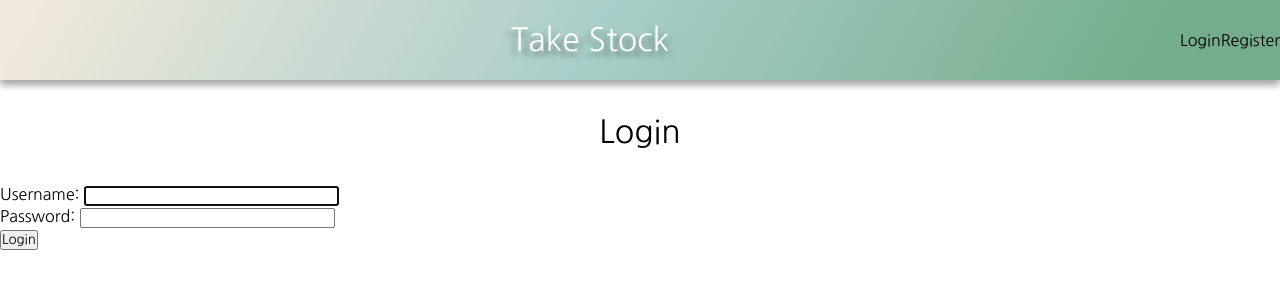
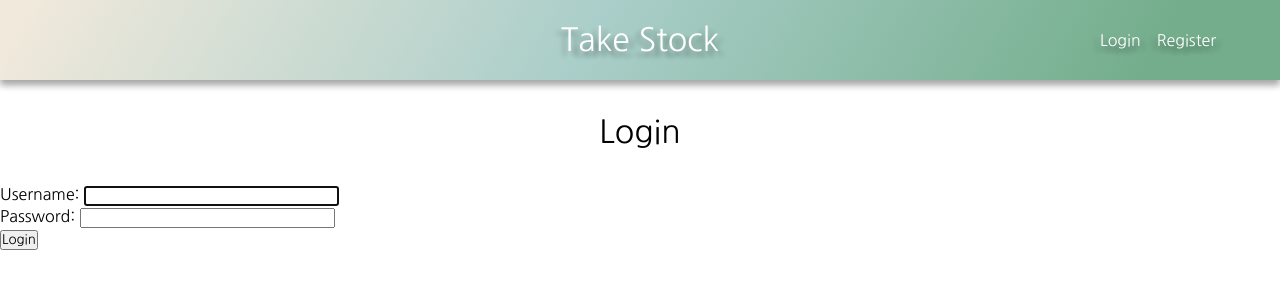
Before and after one commit to Ryan-B1yth/CLONE_stock_take_app, a Django app: page /members/login/ in a window 1280 px wide. Shown: the top 300 px of the page. Run offline with Django 3.2, Linux system fonts and the light colour scheme.

Commit message:
Add minor styling to header user login section

```diff
--- a/stock_take/stock/static/css/style.css
+++ b/stock_take/stock/static/css/style.css
@@ -40,6 +40,7 @@ h1, .add-new {
     height: var(--header-height);
     background: linear-gradient(var(--clr-mix-calm));
     box-shadow: var(--shadow-s);
+    position: relative;
 }
 
 .main-header h1 a {
@@ -71,3 +72,17 @@ h1, .add-new {
     --btn-submit: hsla(145, 26%, 56%, var(--hover));
     --btn-delete: hsla(0, 58%, 86%, var(--hover));
 }
+
+.user-nav {
+    max-width: 20%;
+    display: flex;
+    justify-content: space-between;
+    gap: 1em;
+    position: absolute;
+    right: 5%;
+}
+
+.user-nav a {
+    color: #FFFFFF;
+    text-shadow: var(--shadow-tl);
+}
--- a/stock_take/stock/templates/base.html
+++ b/stock_take/stock/templates/base.html
@@ -16,12 +16,14 @@
 <body>
     <header class="main-header">
         <h1><a href="{% url 'home' %}">Take Stock</a></h1>
+        <div class="user-nav">
             {% if user.is_authenticated %}
                 <a href="{% url 'logout' %}">Logout</a>
             {% else %}
                 <a href="{% url 'login' %}">Login</a>
                 <a href="{% url 'register' %}">Register</a>
             {% endif %}
+        </div>
     </header>
 
     {% block content %}
```
Also changed, not shown: stock_take/db.sqlite3. Lines whose indentation alone changed are shown as unchanged.
